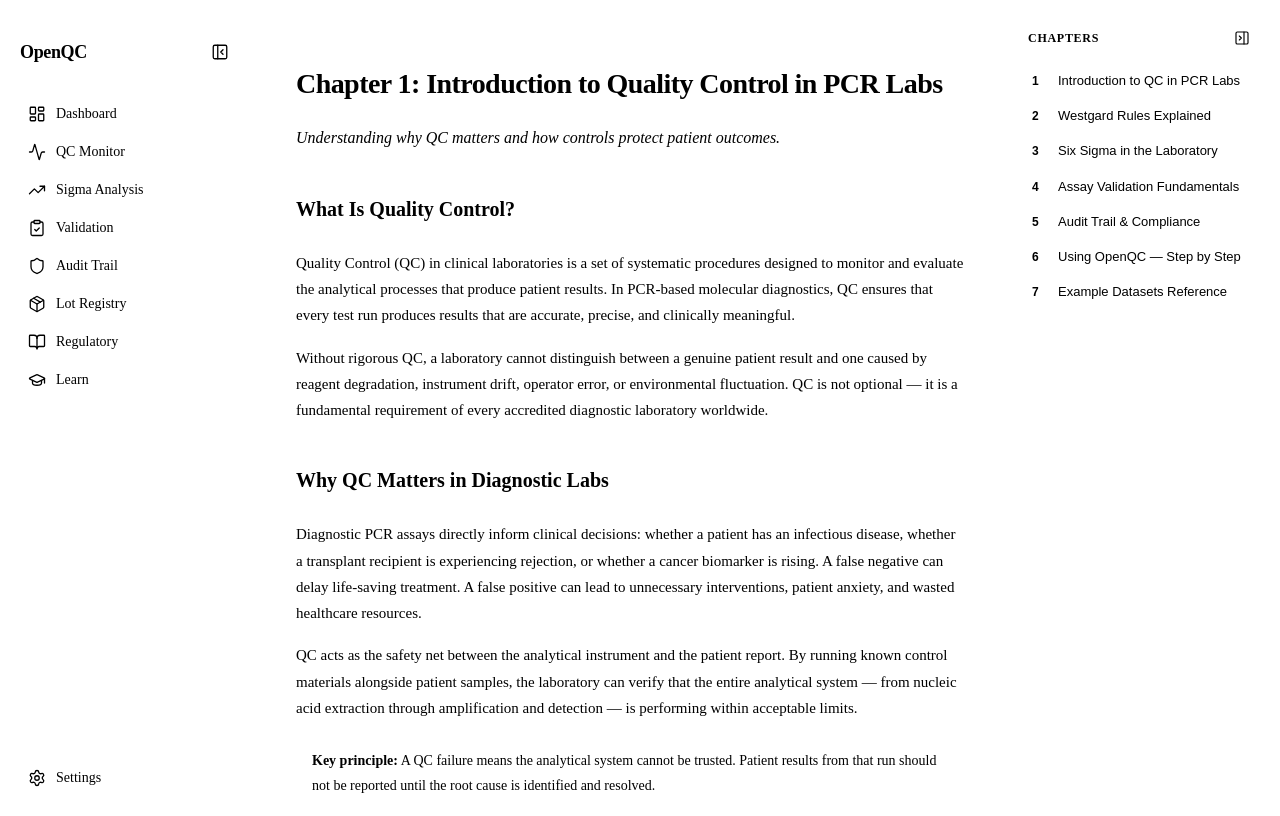
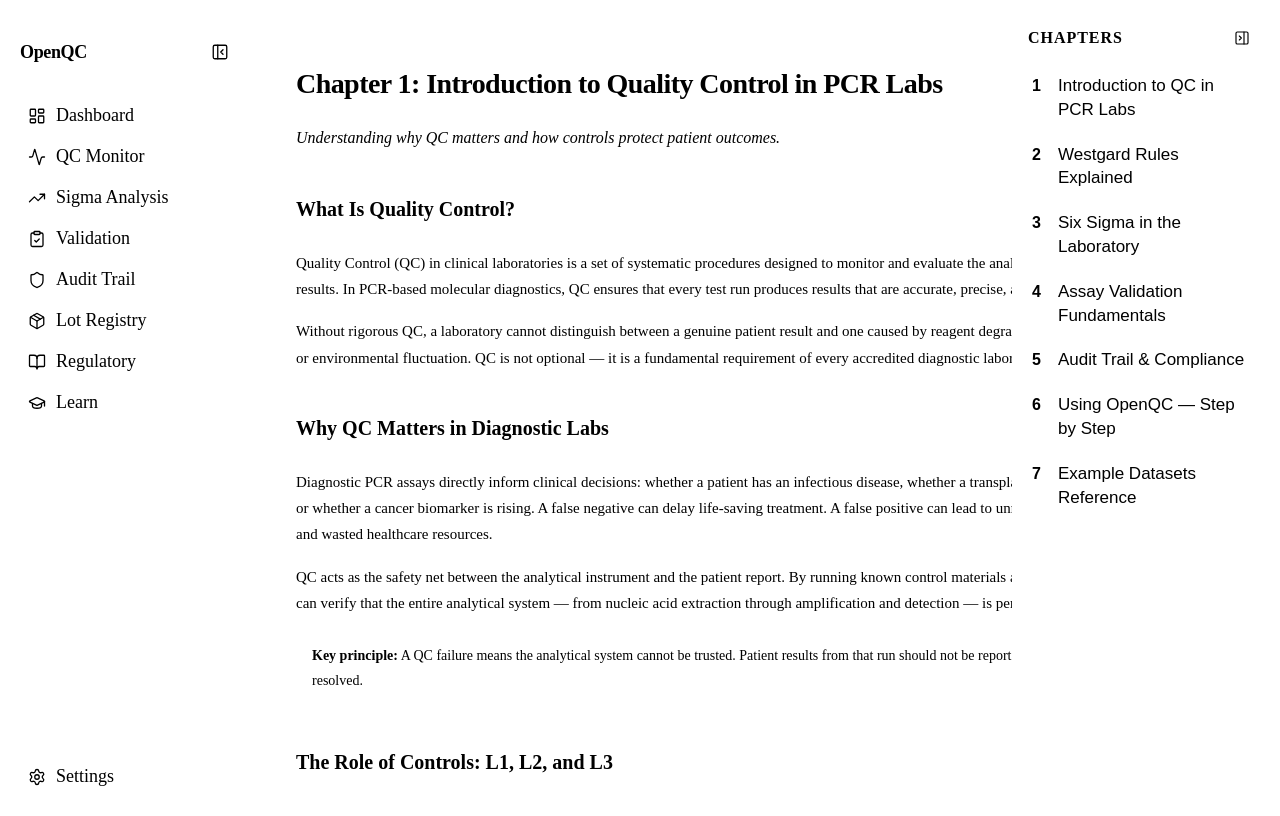
Before and after one commit to ashuein/OpenQC, a Vue app in the folder frontend/: page /learn in a window 1280 px wide. Built offline with nearby package versions, Linux system fonts and the light colour scheme; the HTML template or start-up script is replaced by a standard one.

Commit message:
Enlarge sidebar and chapter index fonts 30%, center content frame horizontally

```diff
--- a/frontend/src/App.vue
+++ b/frontend/src/App.vue
@@ -179,7 +179,7 @@ function toggleSidebar() {
   border-radius: 6px;
   color: var(--text-muted);
   text-decoration: none;
-  font-size: 14px;
+  font-size: 18px;
   font-weight: 450;
   transition: color 0.15s ease, background-color 0.15s ease;
   white-space: nowrap;
--- a/frontend/src/views/LearnView.vue
+++ b/frontend/src/views/LearnView.vue
@@ -167,7 +167,7 @@ function toggleToc() {
 }
 
 .learn-toc__title {
-  font-size: 12px;
+  font-size: 16px;
   font-weight: 600;
   text-transform: uppercase;
   letter-spacing: 0.06em;
@@ -210,9 +210,9 @@ function toggleToc() {
   display: flex;
   align-items: baseline;
   gap: 10px;
-  padding: 8px 12px;
+  padding: 10px 12px;
   cursor: pointer;
-  font-size: 13px;
+  font-size: 17px;
   color: var(--text-muted);
   transition: color 0.15s, background-color 0.15s;
   border: none;
@@ -240,7 +240,7 @@ function toggleToc() {
 }
 
 .learn-toc__number {
-  font-size: 12px;
+  font-size: 16px;
   font-weight: 600;
   color: var(--text-muted);
   min-width: 16px;
@@ -262,9 +262,10 @@ function toggleToc() {
   align-items: stretch;
   gap: 16px;
   padding: 24px 48px 48px;
+  max-width: 960px;
+  margin: auto auto 0;
   width: 100%;
   border-top: 1px solid var(--border-subtle);
-  margin-top: auto;
 }
 
 .learn-nav-btn {
@@ -314,6 +315,7 @@ function toggleToc() {
 /* Book-like content styling — unscoped so chapter components inherit */
 .learn-content {
   max-width: 960px;
+  margin: 0 auto;
   padding: 32px 48px 80px;
   line-height: 1.75;
   color: var(--text-primary);
```
